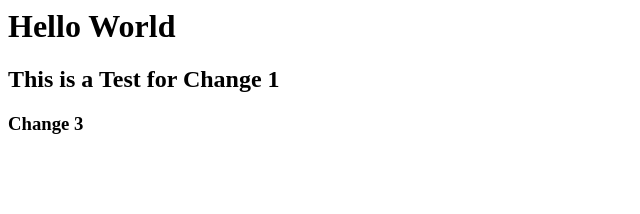
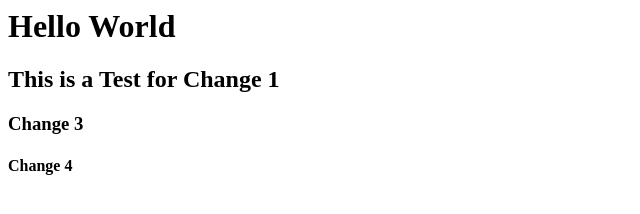
Before and after one commit to chaturay/greet, a plain HTML site: page index.html in a window 1280 px wide. Shown: the full height of the page, 0-640 px from the left. Drawn offline with Linux system fonts and the light colour scheme.

Commit message:
change 4

```diff
--- a/index.html
+++ b/index.html
@@ -2,4 +2,5 @@
 <H1>Hello World</H1>
 <H2> This is a Test for Change 1 </H2>
 <H3> Change 3 </H3>
+<H4> Change 4 </H4>
 </html>
```
